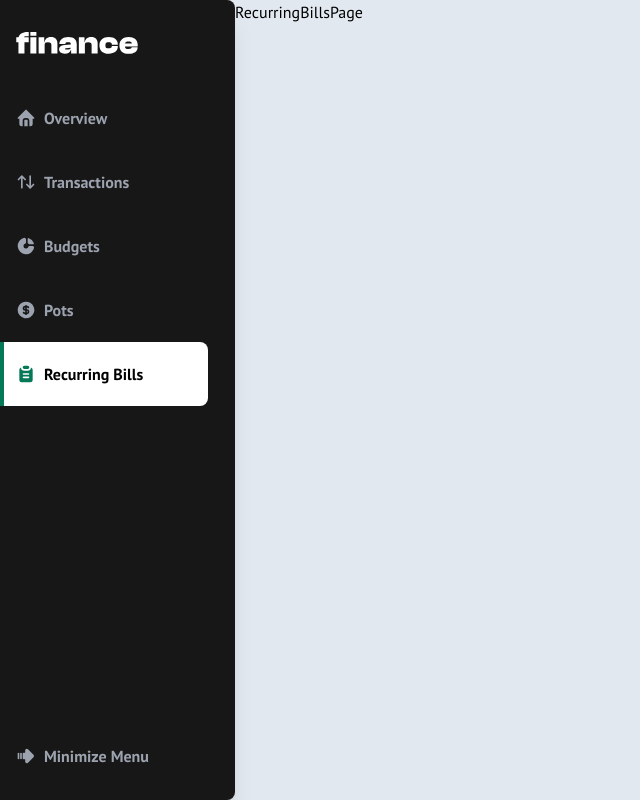
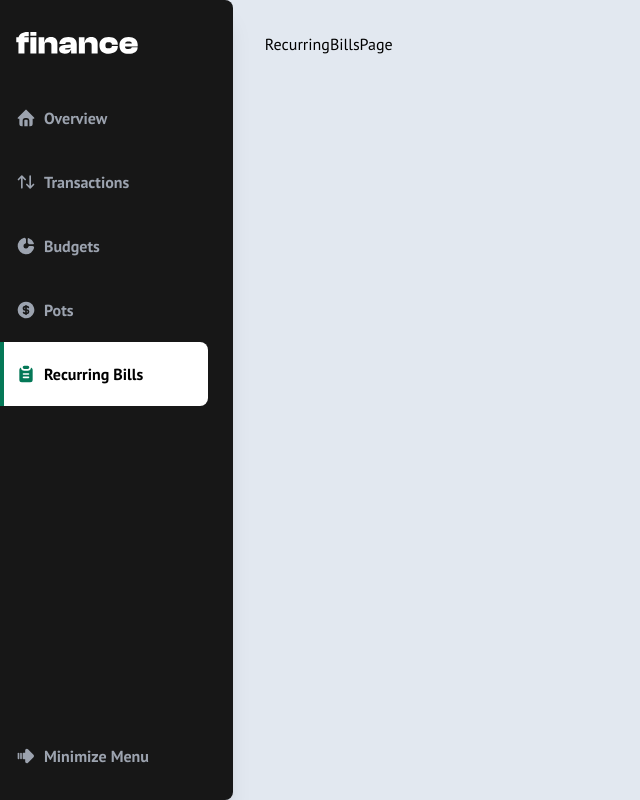
Before and after one commit to MartinWebDev95/FinanceApp, a Next.js app: page /recurring-bills in a window 1280 px wide. Shown: the whole page, without its empty margins (0-640 px from the left). Built offline with nearby package versions, Linux system fonts and the light colour scheme.

Commit message:
Change some styles

```diff
--- a/app/(dashboard)/layout.jsx
+++ b/app/(dashboard)/layout.jsx
@@ -4,7 +4,7 @@ export default function DashboardLayout({ children }){
   return (
     <main className="flex flex-col justify-between lg:flex-row h-full relative">
       <Sidenav/>
-      <section className="w-full order-1 lg:order-2 h-full overflow-y-auto">
+      <section className="w-full order-1 lg:order-2 h-full overflow-y-auto p-4 md:p-6 lg:p-8">
         {children}
       </section>
     </main>
--- a/app/(dashboard)/page.jsx
+++ b/app/(dashboard)/page.jsx
@@ -5,7 +5,7 @@ import Grid from "../components/dashboard/Grid";
 
 export default function OverviewPage(){
   return (
-    <div className="p-8">
+      <>
       <div className="flex items-center justify-between">
         <h1 className="text-3xl font-bold">Overview</h1>
         <Link
@@ -25,6 +25,6 @@ export default function OverviewPage(){
       </div>
 
       <Grid />
-    </div>
+    </>
   )
 }
--- a/app/components/overview/Cards.jsx
+++ b/app/components/overview/Cards.jsx
@@ -1,7 +1,7 @@
 const Cards = ({ title, data, main = false }) => {
   return (
     <div className={`w-full ${main ? 'bg-neutral-900 text-white' : 'bg-white text-neutral-900'} rounded-md shadow-lg p-6`}>
-      <p className={`text-sm ${main ? 'text-white' : 'text-slate-500'} mb-1`}>{title}</p>
+      <p className={`text-sm ${main ? 'text-white' : 'text-slate-600'} mb-1`}>{title}</p>
       <p className="font-bold text-3xl">{`$${data}`}</p>
     </div>
   )
```
